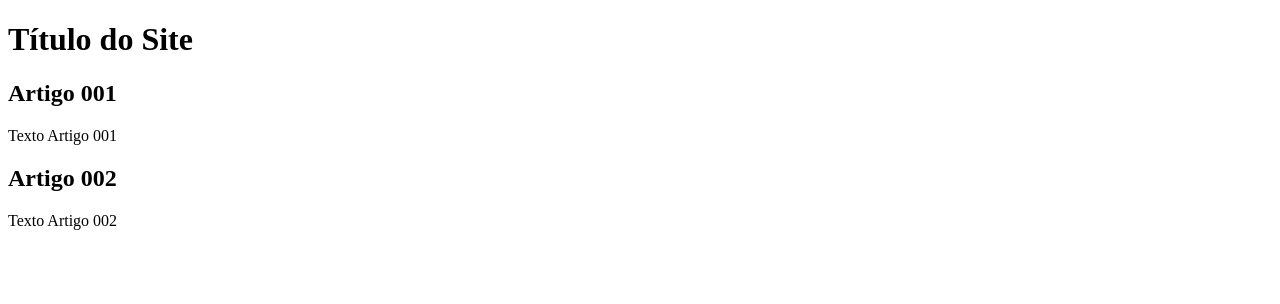
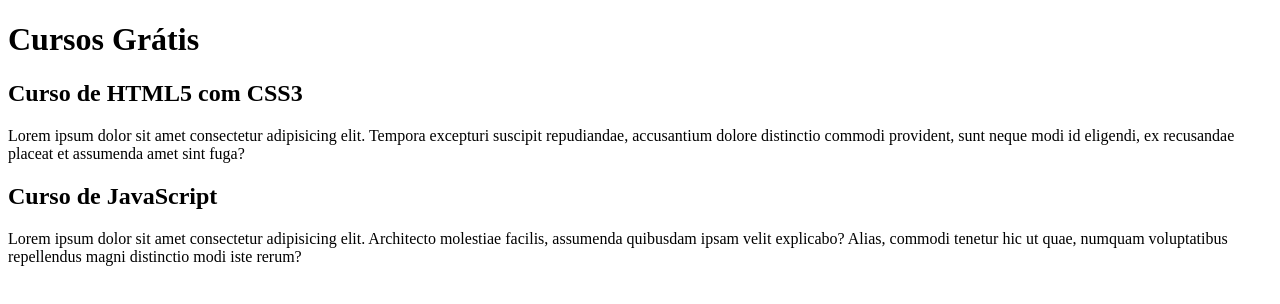
Before and after one commit to adlercossovan/Ola-Mundo-Git-Github, a plain HTML site: page site-exemplo/index.html in a window 1280 px wide. Drawn offline with Linux system fonts and the light colour scheme.

Commit message:
comecei a escrever o conteúdo

```diff
--- a/site-exemplo/index.html
+++ b/site-exemplo/index.html
@@ -9,15 +9,15 @@
 <body>
     <main>
         <head>
-            <h1>Título do Site</h1>
+            <h1>Cursos Grátis</h1>
         </head>
         <article>
-            <h2>Artigo 001</h2>
-            <p>Texto Artigo 001</p>
+            <h2>Curso de HTML5 com CSS3</h2>
+            <p>Lorem ipsum dolor sit amet consectetur adipisicing elit. Tempora excepturi suscipit repudiandae, accusantium dolore distinctio commodi provident, sunt neque modi id eligendi, ex recusandae placeat et assumenda amet sint fuga?</p>
         </article>
         <article>
-            <h2>Artigo 002</h2>
-            <p>Texto Artigo 002</p>
+            <h2>Curso de JavaScript</h2>
+            <p>Lorem ipsum dolor sit amet consectetur adipisicing elit. Architecto molestiae facilis, assumenda quibusdam ipsam velit explicabo? Alias, commodi tenetur hic ut quae, numquam voluptatibus repellendus magni distinctio modi iste rerum?</p>
         </article>
     </main>
 </body>
```
